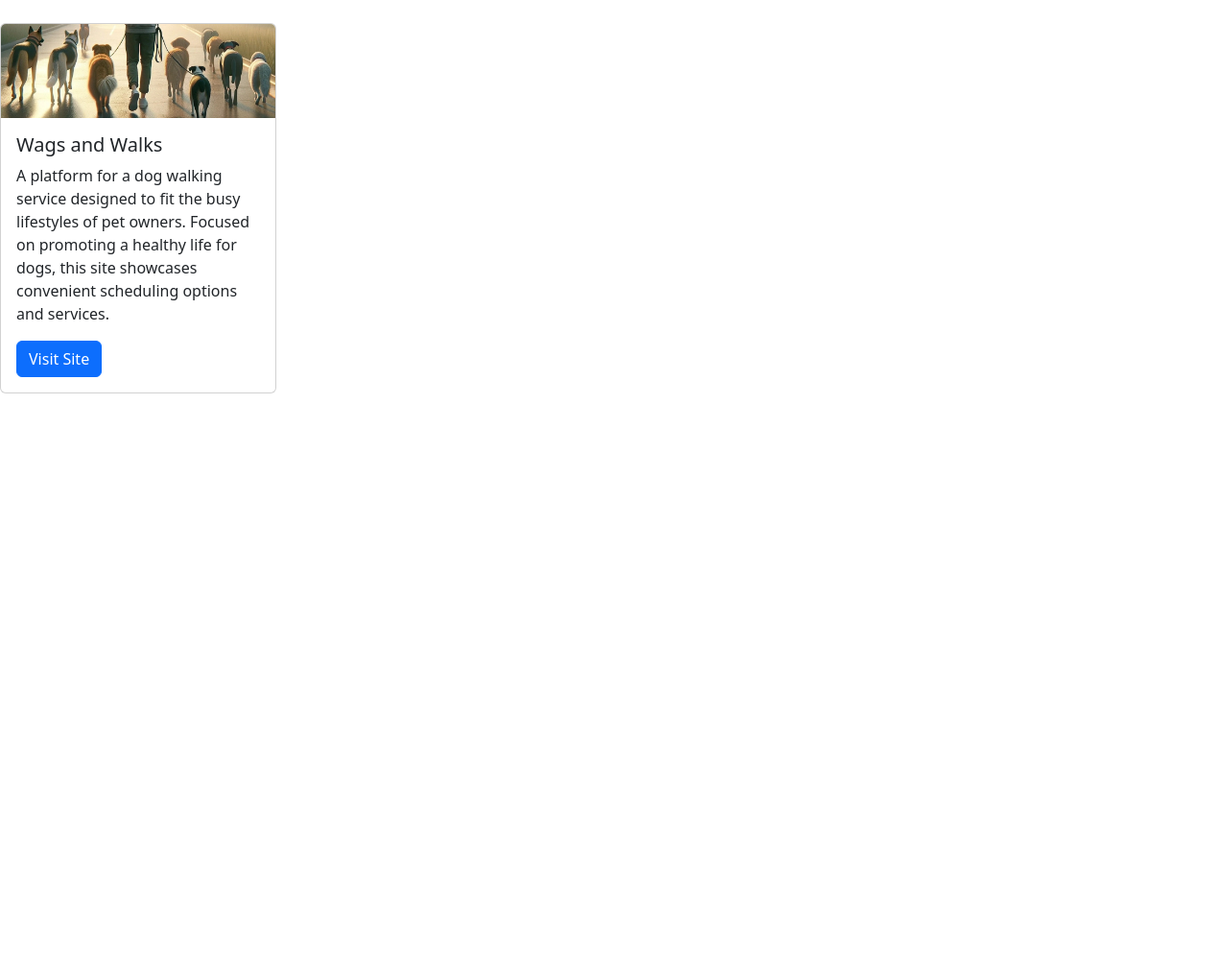
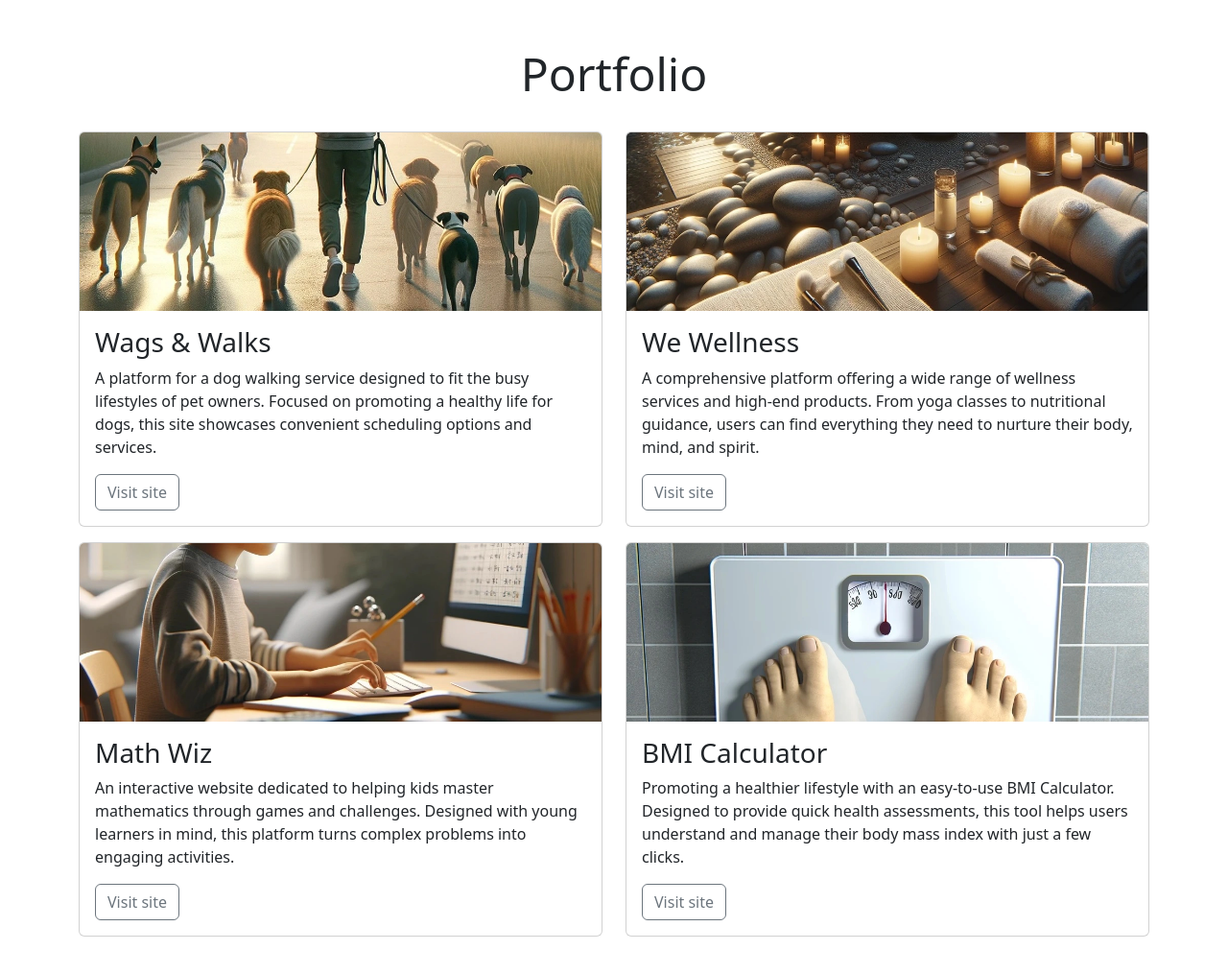
Before and after one commit to IsaacNicholls1/Bootstrap-Isaac, a plain HTML site: page index.html in a window 1280 px wide. Shown: the part 859-1874 px from the top of the page at 96% size. Before the commit the page ends 1269 px from the top, so only its background shows below. Drawn offline with nearby package versions, Linux system fonts and the light colour scheme.

Commit message:
adding portfolio content

```diff
--- a/index.html
+++ b/index.html
@@ -104,16 +104,80 @@
         </div>
     </section>
 
-    <div class="card" style="width: 18rem;">
-        <img src="../Bootstrap-Isaac/assets/images/wags-and-walks.webp" class="card-img-top" alt="picture of dogs being walked">
-        <div class="card-body">
-            <h5 class="card-title">Wags and Walks</h5>
-            <p class="card-text">A platform for a dog walking service designed to fit the busy lifestyles of pet owners. Focused on promoting a healthy life for dogs, this site showcases convenient scheduling options and services.
-            </p>
-            <a href="#" class="btn btn-primary">Visit Site</a>
+    <section id="portfolio" class="container pb-4">
+        <div class="row">
+            <!-- my-4 used to add top and bottom margin to heading -->
+            <div class="col-12 text-center my-4">
+                <h2 class="display-5">Portfolio</h2>
+            </div>
+            <!-- cols for cards -->
+            <div class="col-12 col-md-6">
+                <div class="card mb-3">
+                    <img src="assets/images/wags-and-walks.webp" class="card-img-top"
+                        alt="A man walking several dogs early in the morning">
+                    <div class="card-body">
+                        <h3 class="card-title">Wags & Walks</h3>
+                        <p class="card-text">A platform for a dog walking service designed to fit the busy
+                            lifestyles of pet
+                            owners. Focused on promoting a healthy life for dogs, this site showcases convenient
+                            scheduling
+                            options
+                            and services.</p>
+                        <a href="#" class="btn btn-outline-secondary">Visit site</a>
+                    </div>
+                </div>
+            </div>
+            <div class="col-12 col-md-6">
+                <div class="card mb-3">
+                    <img src="assets/images/we-wellness.webp" class="card-img-top"
+                        alt="A spa with candles towels and natural material">
+                    <div class="card-body">
+                        <h3 class="card-title">We Wellness</h3>
+                        <p class="card-text">A comprehensive platform offering a wide range of wellness services and
+                            high-end
+                            products. From yoga classes to nutritional guidance, users can find everything they need
+                            to
+                            nurture
+                            their body, mind, and spirit.</p>
+                        <a href="#" class="btn btn-outline-secondary">Visit site</a>
+                    </div>
+                </div>
+            </div>
+            <div class="col-12 col-md-6">
+                <div class="card mb-3">
+                    <img src="assets/images/math-wiz.webp" class="card-img-top"
+                        alt="A child practicing math at a computer">
+                    <div class="card-body">
+                        <h3 class="card-title">Math Wiz</h3>
+                        <p class="card-text">An interactive website dedicated to helping kids master mathematics
+                            through
+                            games and
+                            challenges. Designed with young learners in mind, this platform turns complex problems
+                            into
+                            engaging
+                            activities. </p>
+                        <a href="#" class="btn btn-outline-secondary">Visit site</a>
+                    </div>
+                </div>
+            </div>
+            <div class="col-12 col-md-6">
+                <div class="card mb-3">
+                    <img src="assets/images/bmi-calculator.webp" class="card-img-top"
+                        alt="Weighing scales seen from the first person view of the person standing on the scales">
+                    <div class="card-body">
+                        <h3 class="card-title">BMI Calculator</h3>
+                        <p class="card-text">Promoting a healthier lifestyle with an easy-to-use BMI Calculator.
+                            Designed to
+                            provide quick health assessments, this tool helps users understand and manage their body
+                            mass
+                            index with
+                            just a few clicks.</p>
+                        <a href="#" class="btn btn-outline-secondary">Visit site</a>
+                    </div>
+                </div>
+            </div>
         </div>
-    </div>
-
+    </section>
 </main>
 
 
```
